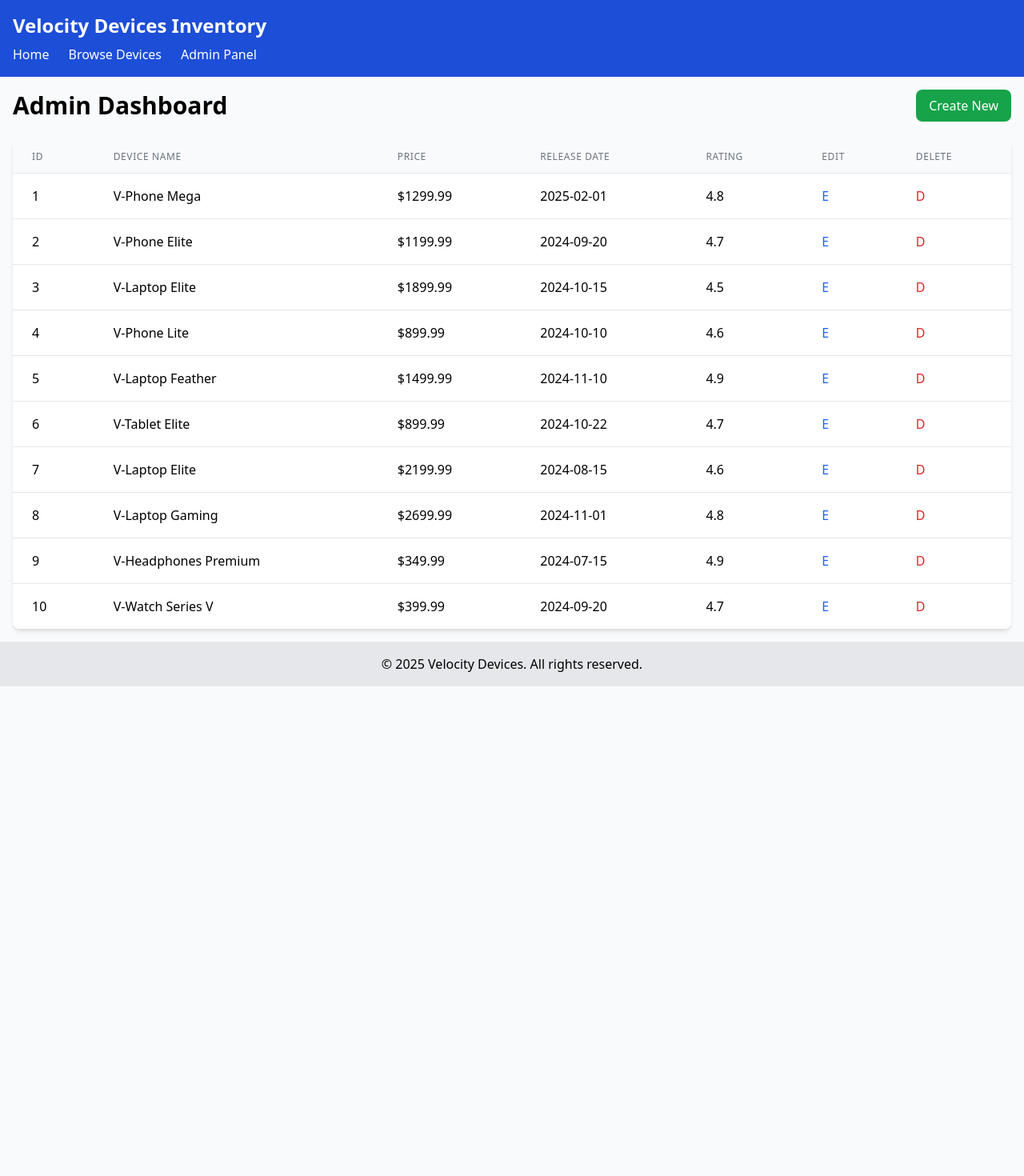
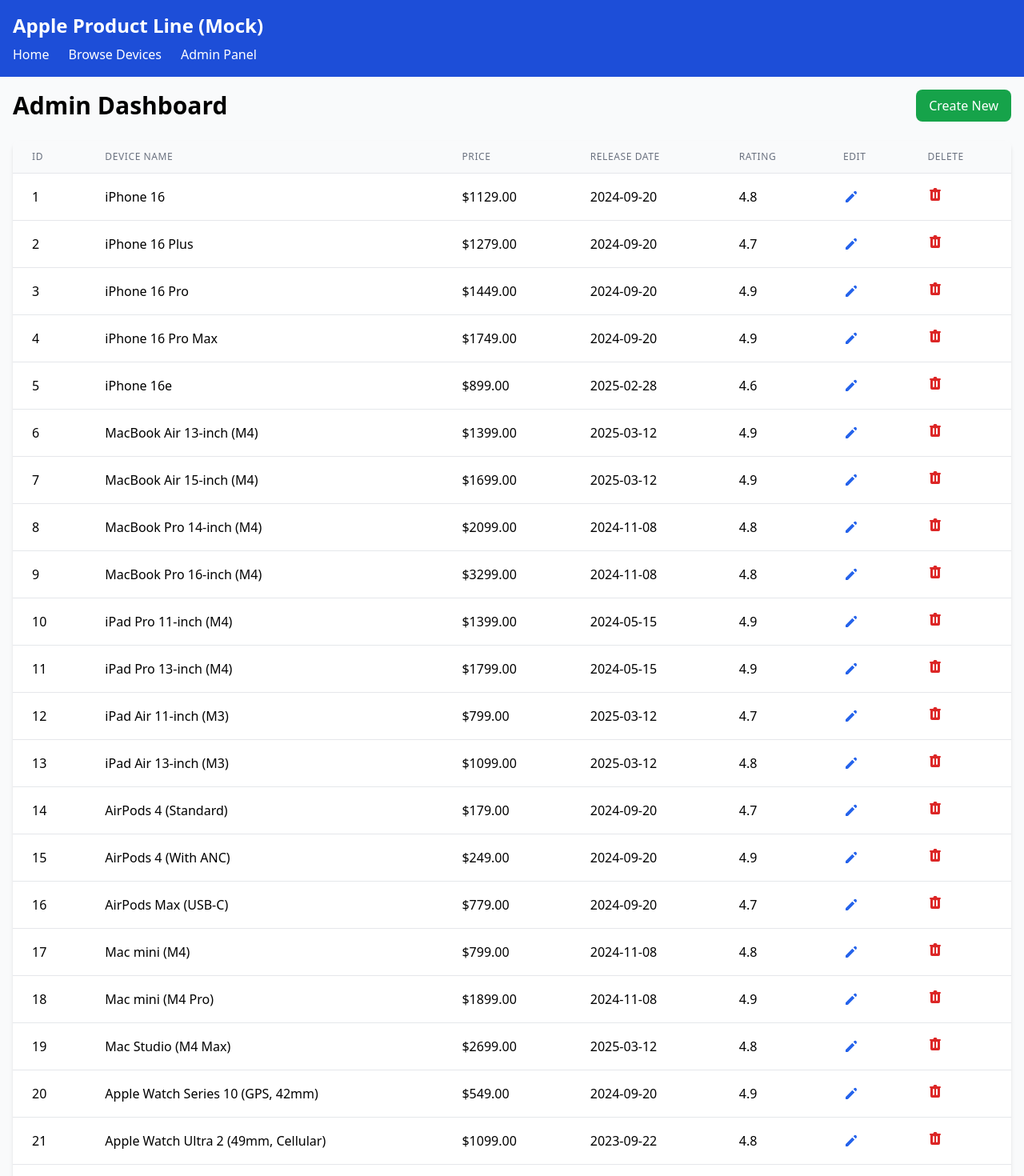
Before and after one commit to issey-wu/Apple-Inventory-Platform, a Next.js app: page /admin in a window 1280 px wide. Shown: the top 1470 px of the page at 80% size. Before the commit the page ends 858 px from the top, so only its background shows below. Built offline with nearby package versions, Linux system fonts and the light colour scheme; data requests are answered from the project's data file.

Commit message:
Small tweaks to appearance and edit/delete icons were added

```diff
--- a/db.json
+++ b/db.json
@@ -2,73 +2,157 @@
   "devices": [
     {
       "id": "1",
-      "device_name": "V-Phone Mega",
-      "price": 1299.99,
-      "release_date": "2025-02-01",
+      "device_name": "iPhone 16",
+      "price": 1129,
+      "release_date": "2024-09-20",
       "rating": 4.8
     },
     {
       "id": "2",
-      "device_name": "V-Phone Elite",
-      "price": 1199.99,
+      "device_name": "iPhone 16 Plus",
+      "price": 1279,
       "release_date": "2024-09-20",
       "rating": 4.7
     },
     {
       "id": "3",
-      "device_name": "V-Laptop Elite",
-      "price": 1899.99,
-      "release_date": "2024-10-15",
-      "rating": 4.5
+      "device_name": "iPhone 16 Pro",
+      "price": 1449,
+      "release_date": "2024-09-20",
+      "rating": 4.9
     },
     {
       "id": "4",
-      "device_name": "V-Phone Lite",
-      "price": 899.99,
-      "release_date": "2024-10-10",
+      "device_name": "iPhone 16 Pro Max",
+      "price": 1749,
+      "release_date": "2024-09-20",
+      "rating": 4.9
+    },
+    {
+      "id": "5",
+      "device_name": "iPhone 16e",
+      "price": 899,
+      "release_date": "2025-02-28",
       "rating": 4.6
     },
     {
-      "id": "5",
-      "device_name": "V-Laptop Feather",
-      "price": 1499.99,
-      "release_date": "2024-11-10",
+      "id": "6",
+      "device_name": "MacBook Air 13-inch (M4)",
+      "price": 1399,
+      "release_date": "2025-03-12",
       "rating": 4.9
     },
     {
-      "id": "6",
-      "device_name": "V-Tablet Elite",
-      "price": 899.99,
-      "release_date": "2024-10-22",
-      "rating": 4.7
-    },
-    {
       "id": "7",
-      "device_name": "V-Laptop Elite",
-      "price": 2199.99,
-      "release_date": "2024-08-15",
-      "rating": 4.6
+      "device_name": "MacBook Air 15-inch (M4)",
+      "price": 1699,
+      "release_date": "2025-03-12",
+      "rating": 4.9
     },
     {
       "id": "8",
-      "device_name": "V-Laptop Gaming",
-      "price": 2699.99,
-      "release_date": "2024-11-01",
+      "device_name": "MacBook Pro 14-inch (M4)",
+      "price": 2099,
+      "release_date": "2024-11-08",
       "rating": 4.8
     },
     {
       "id": "9",
-      "device_name": "V-Headphones Premium",
-      "price": 349.99,
-      "release_date": "2024-07-15",
+      "device_name": "MacBook Pro 16-inch (M4)",
+      "price": 3299,
+      "release_date": "2024-11-08",
+      "rating": 4.8
+    },
+    {
+      "id": "10",
+      "device_name": "iPad Pro 11-inch (M4)",
+      "price": 1399,
+      "release_date": "2024-05-15",
       "rating": 4.9
     },
     {
-      "id": "10",
-      "device_name": "V-Watch Series V",
-      "price": 399.99,
+      "id": "11",
+      "device_name": "iPad Pro 13-inch (M4)",
+      "price": 1799,
+      "release_date": "2024-05-15",
+      "rating": 4.9
+    },
+    {
+      "id": "12",
+      "device_name": "iPad Air 11-inch (M3)",
+      "price": 799,
+      "release_date": "2025-03-12",
+      "rating": 4.7
+    },
+    {
+      "id": "13",
+      "device_name": "iPad Air 13-inch (M3)",
+      "price": 1099,
+      "release_date": "2025-03-12",
+      "rating": 4.8
+    },
+    {
+      "id": "14",
+      "device_name": "AirPods 4 (Standard)",
+      "price": 179,
       "release_date": "2024-09-20",
       "rating": 4.7
+    },
+    {
+      "id": "15",
+      "device_name": "AirPods 4 (With ANC)",
+      "price": 249,
+      "release_date": "2024-09-20",
+      "rating": 4.9
+    },
+    {
+      "id": "16",
+      "device_name": "AirPods Max (USB-C)",
+      "price": 779,
+      "release_date": "2024-09-20",
+      "rating": 4.7
+    },
+    {
+      "id": "17",
+      "device_name": "Mac mini (M4)",
+      "price": 799,
+      "release_date": "2024-11-08",
+      "rating": 4.8
+    },
+    {
+      "id": "18",
+      "device_name": "Mac mini (M4 Pro)",
+      "price": 1899,
+      "release_date": "2024-11-08",
+      "rating": 4.9
+    },
+    {
+      "id": "19",
+      "device_name": "Mac Studio (M4 Max)",
+      "price": 2699,
+      "release_date": "2025-03-12",
+      "rating": 4.8
+    },
+    {
+      "id": "20",
+      "device_name": "Apple Watch Series 10 (GPS, 42mm)",
+      "price": 549,
+      "release_date": "2024-09-20",
+      "rating": 4.9
+    },
+    {
+      "id": "21",
+      "device_name": "Apple Watch Ultra 2 (49mm, Cellular)",
+      "price": 1099,
+      "release_date": "2023-09-22",
+      "rating": 4.8
+    },
+    {
+      "id": "22",
+      "device_name": "Apple Vision Pro (256 GB)",
+      "price": 4999,
+      "release_date": "2024-07-12",
+      "rating": 4.9
     }
   ]
 }
--- a/src/app/admin/page.js
+++ b/src/app/admin/page.js
@@ -42,8 +42,11 @@
                   <Link
                     href={`/admin/edit/${device.id}`}
                     className="text-blue-600 hover:text-blue-800 font-medium"
+                    title="Edit Device"
                   >
-                    E
+                    <svg xmlns="http://www.w3.org/2000/svg" className="h-5 w-5" viewBox="0 0 20 20" fill="currentColor">
+                      <path d="M13.586 3.586a2 2 0 112.828 2.828l-.793.793-2.828-2.828.793-.793zM11.379 5.793L3 14.172V17h2.828l8.38-8.379-2.83-2.828z" />
+                    </svg>
                   </Link>
                 </td>
                 <td className="px-6 py-4 whitespace-nowrap">
@@ -52,8 +55,11 @@
                     <button
                       type="submit"
                       className="text-red-600 hover:text-red-800 font-medium"
+                      title ="Delete Device"
                     >
-                      D
+                      <svg xmlns="http://www.w3.org/2000/svg" className="h-5 w-5" viewBox="0 0 20 20" fill="currentColor">
+                        <path fillRule="evenodd" d="M9 2a1 1 0 00-.894.553L7.382 4H4a1 1 0 000 2v10a2 2 0 002 2h8a2 2 0 002-2V6a1 1 0 100-2h-3.382l-.724-1.447A1 1 0 0011 2H9zM7 8a1 1 0 012 0v6a1 1 0 11-2 0V8zm5-1a1 1 0 00-1 1v6a1 1 0 102 0V8a1 1 0 00-1-1z" clipRule="evenodd" />
+                      </svg>
                     </button>
                   </form>
                 </td>
--- a/src/app/layout.js
+++ b/src/app/layout.js
@@ -1,8 +1,8 @@
 import './globals.css';
 
 export const metadata = {
-  title: 'Velocity Devices Inventory',
-  description: 'Inventory management system for Velocity Devices',
+  title: 'Apple Devices Inventory',
+  description: 'Mock inventory management system for Apple Devices',
 };
 
 export default function RootLayout({ children }) {
@@ -12,7 +12,7 @@
         <div className="min-h-screen flex flex-col">
           <header className="bg-blue-700 text-white p-4">
             <div className="container mx-auto">
-              <h1 className="text-2xl font-bold">Velocity Devices Inventory</h1>
+              <h1 className="text-2xl font-bold">Apple Product Line (Mock)</h1>
               <nav className="mt-2">
                 <ul className="flex space-x-6">
                   <li>
@@ -41,7 +41,7 @@
 
           <footer className="bg-gray-200 p-4 mt-auto">
             <div className="container mx-auto text-center">
-              <p>© 2025 Velocity Devices. All rights reserved.</p>
+              <p>© 2025 Apple Mock-Inventory Project | Issey Wu | For Educational Purposes Only</p>
             </div>
           </footer>
         </div>
--- a/src/app/page.js
+++ b/src/app/page.js
@@ -1,9 +1,9 @@
 export default function Home() {
   return (
     <div className="flex flex-col items-center justify-center min-h-[60vh] text-center">
-      <h1 className="text-4xl font-bold mb-6">Welcome to Velocity Devices</h1>
+      <h1 className="text-4xl font-bold mb-6">Welcome to the Product Management Platform</h1>
       <p className="text-xl mb-8 max-w-2xl">
-        Browse our catalog of latest electronic devices or manage the inventory through our admin panel.
+        Browse the catalog of devices or manage the product-line through the admin panel.
       </p>
       <div className="flex space-x-4">
         <a
```
